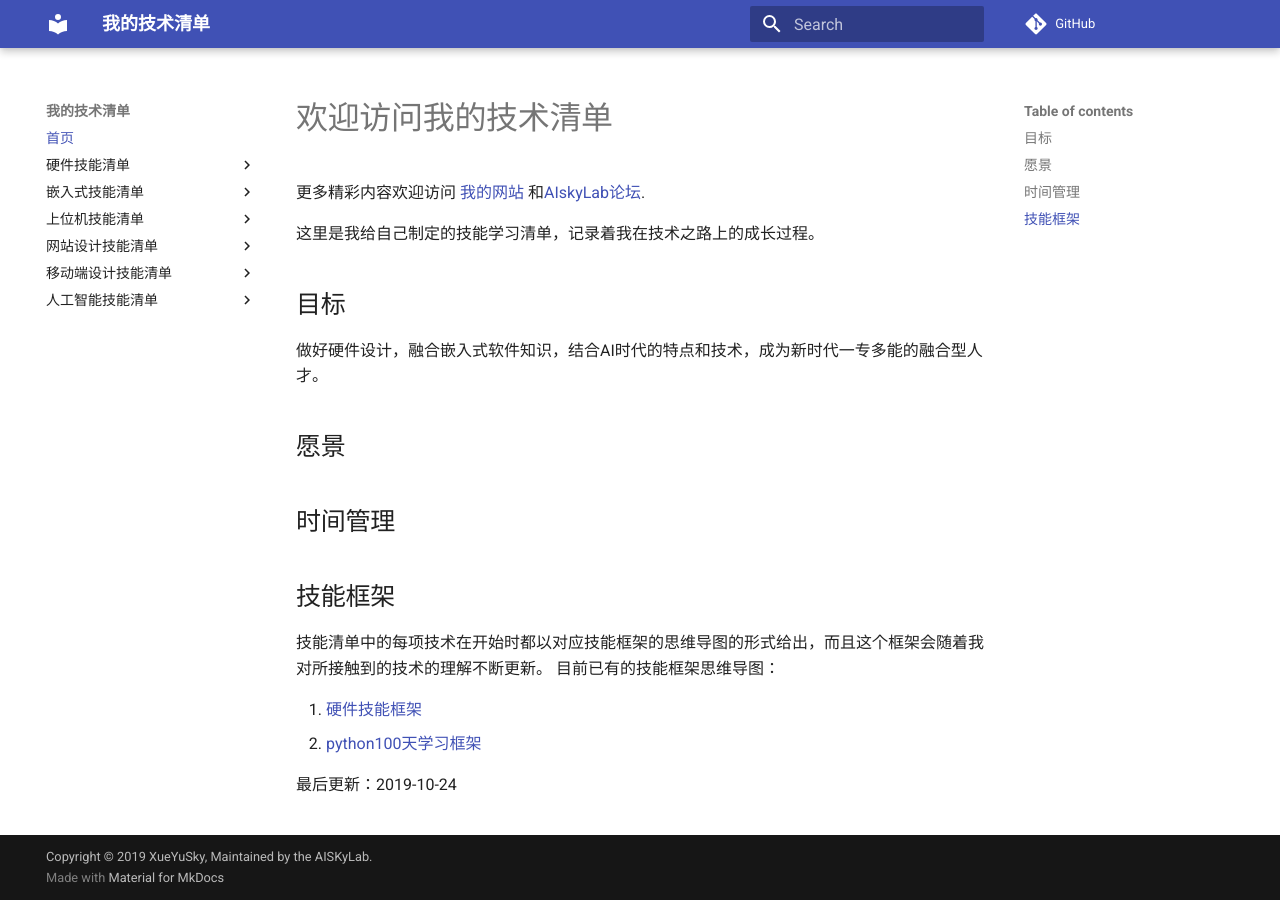
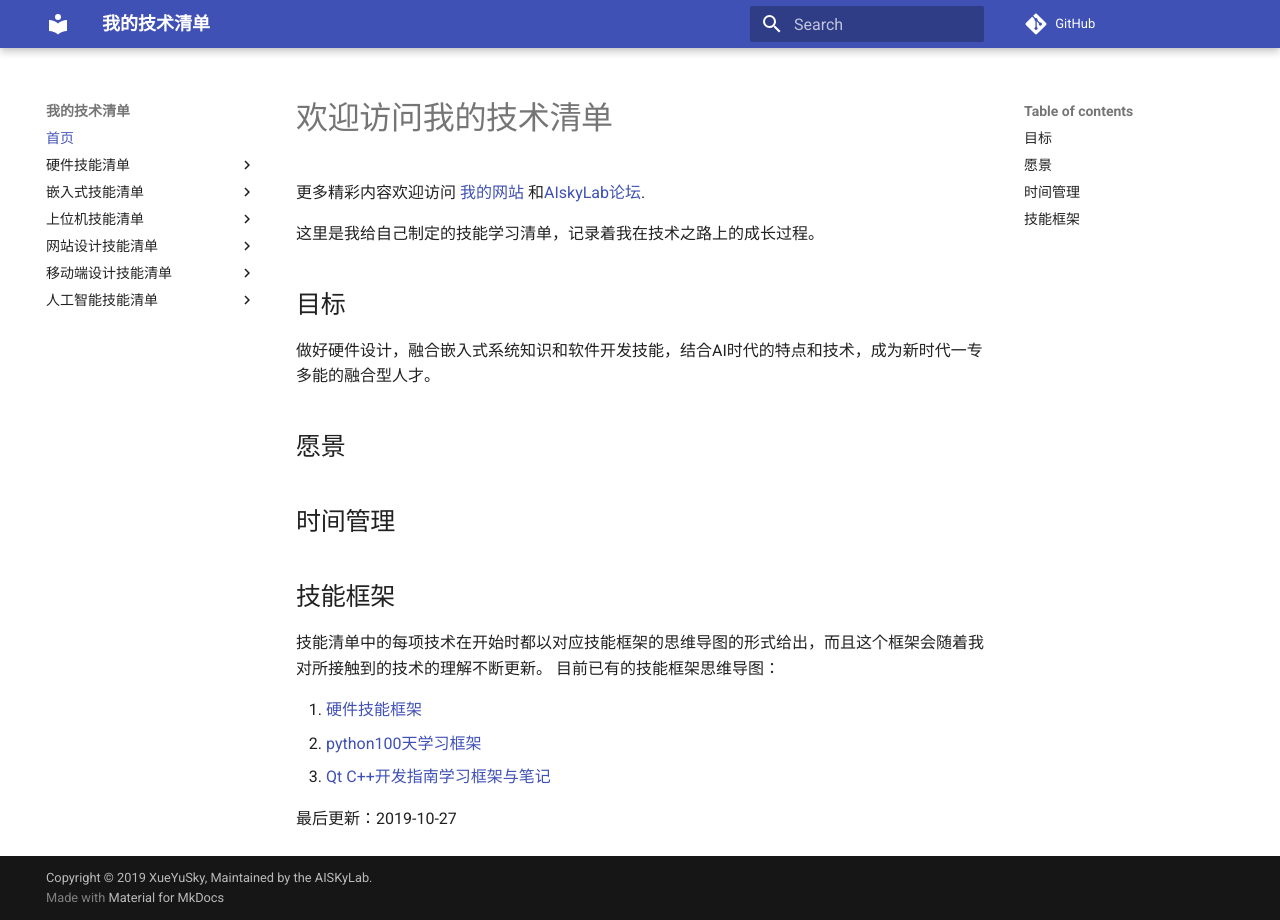
Before and after one commit to XueYuSky/TechList, an MkDocs documentation site: the page built from docs/index.md, in a window 1280 px wide. Built offline with MkDocs 1.6.1 and Material for MkDocs 9.7.7, drawn with Linux system fonts in a browser that asks for light colours; comment, search, counter and statistics services are not loaded; old or Windows-style settings are respelled for this version of MkDocs.

Commit message:
增加Qt C++开发指南

```diff
--- a/docs/index.md
+++ b/docs/index.md
@@ -1,21 +1,24 @@
 # 欢迎访问我的技术清单
+
 更多精彩内容欢迎访问 [我的网站](https://xueyusky.cn) 和[AIskyLab论坛](https://aiskylab.com).
 
 这里是我给自己制定的技能学习清单，记录着我在技术之路上的成长过程。
 
+## 目标
 
-## 目标
-做好硬件设计，融合嵌入式软件知识，结合AI时代的特点和技术，成为新时代一专多能的融合型人才。
+做好硬件设计，融合嵌入式系统知识和软件开发技能，结合AI时代的特点和技术，成为新时代一专多能的融合型人才。
 
 ## 愿景
 
 ## 时间管理
 
 ## 技能框架
+
 技能清单中的每项技术在开始时都以对应技能框架的思维导图的形式给出，而且这个框架会随着我对所接触到的技术的理解不断更新。
 目前已有的技能框架思维导图：
 
 1. [硬件技能框架](.\hardware\01硬件技能框架.md)
 2. [python100天学习框架](.\program\python学习框架.md)
+3. [Qt C++开发指南学习框架与笔记](./software/Qt开发指南)
 
-最后更新：2019-10-24
+最后更新：2019-10-27
--- a/mkdocs.yml
+++ b/mkdocs.yml
@@ -1,5 +1,5 @@
 site_name: 我的技术清单
-site_url: https://xueyusky.cn/TechList
+site_url: https://tech.xueyusky.cn
 site_description: Project documentation with Markdown.
 site_author: XueYuSky
 
@@ -25,11 +25,12 @@ nav:
     - 嵌入式技能清单:
         - 嵌入式技能框架: embdesign/todo.md
         - STM32裸机项目: embdesign/STM32Basic/todo.md
-        - STM32 FreeRTOS项目: embdesign\STM32FreeRTOS\todo.md
-        - RTOS: embdesign\RTOS\todo.md
+        - STM32 FreeRTOS项目: embdesign/STM32FreeRTOS/todo.md
+        - RTOS: embdesign/RTOS/todo.md
     - 上位机技能清单:
-        - C#: software/todo.md
         - Python: program/python学习框架.md
+        - Qt: software/Qt开发指南/index.md
+        - C#: software/CSharp/index.md
     - 网站设计技能清单:
         - C#: webdesign/todo.md
         - 前端: webdesign/todo.md
```
Also changed, not shown: docs/software/todo.md (deleted, +0 -3 lines).
